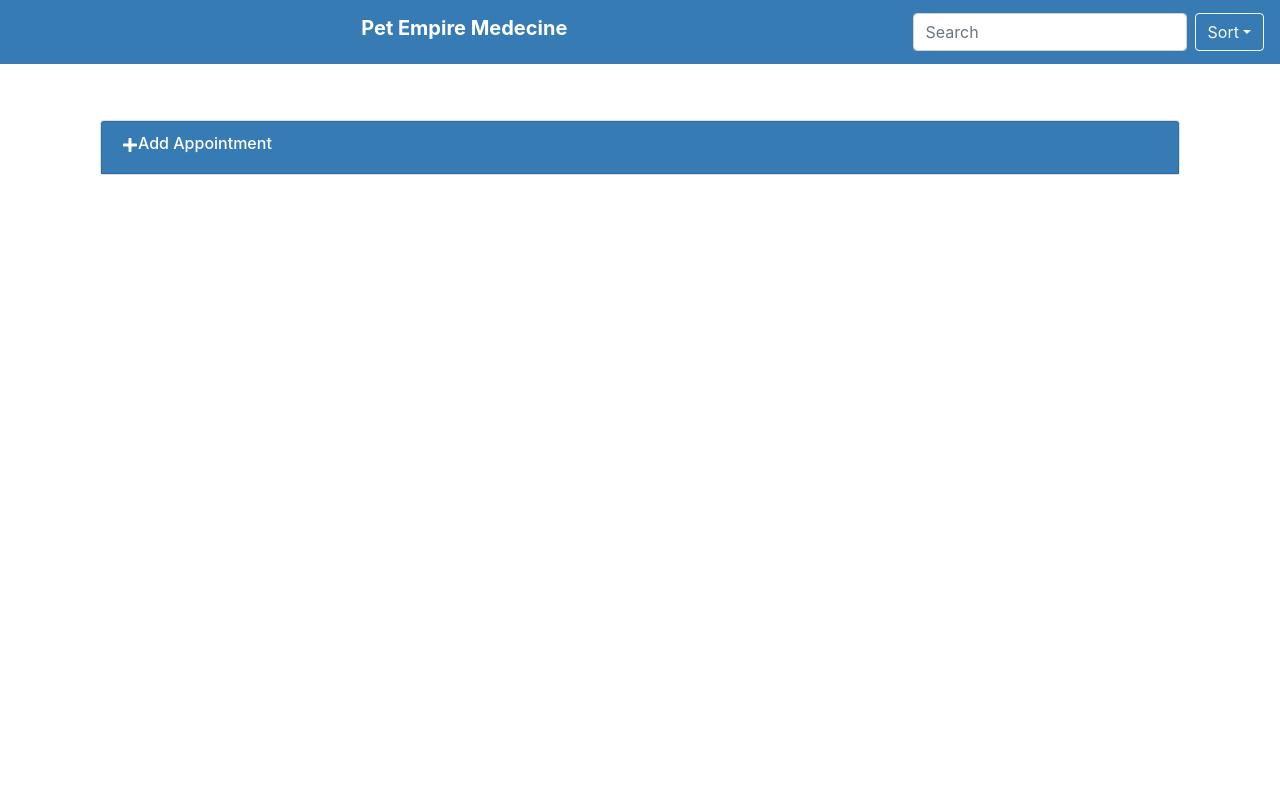
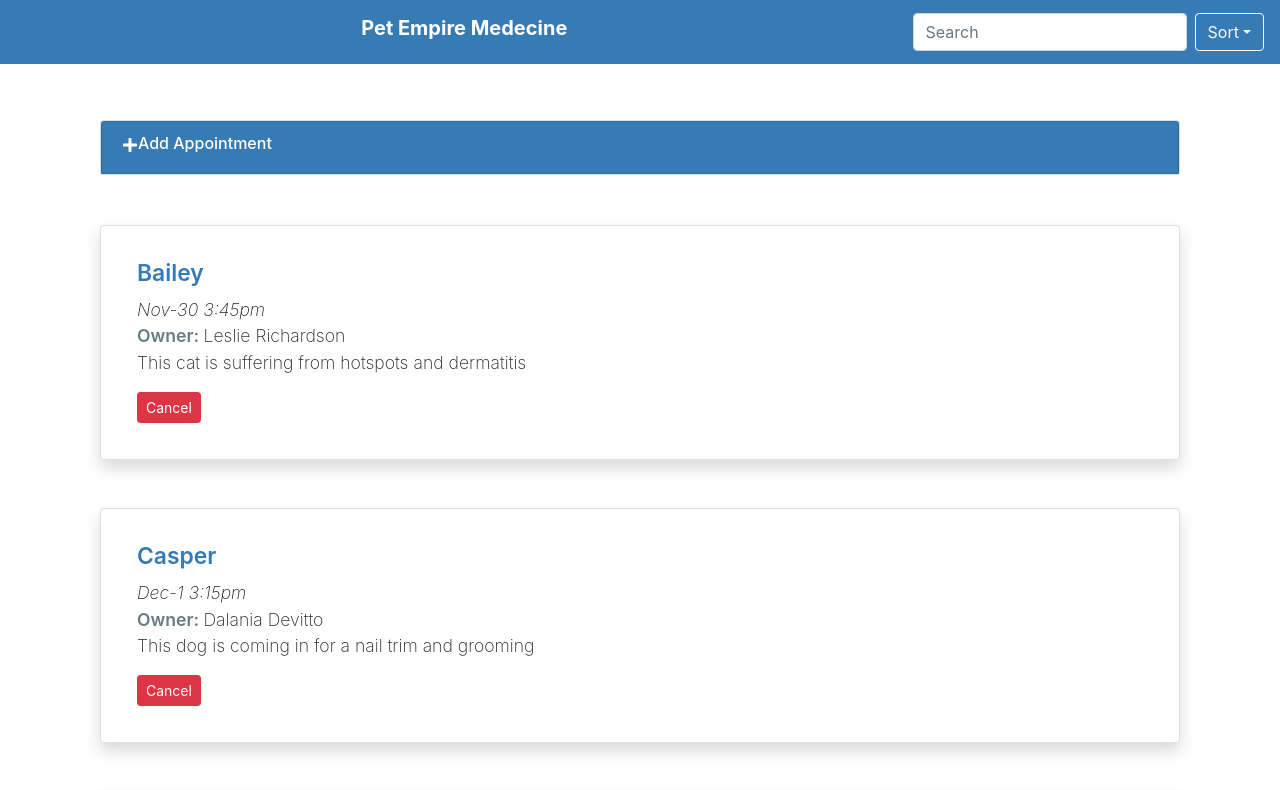
Before and after one commit to rajkamalnehul/Appointments, a React (Create React App) app: page / in a window 1280 px wide. Shown: the top 790 px of the page. Built offline with nearby package versions, Linux system fonts and the light colour scheme.

Commit message:
Complete Project

```diff
--- a/src/components/App.js
+++ b/src/components/App.js
@@ -22,13 +22,13 @@ class App extends Component {
 
   querry=(querryText)=>{
     this.setState({searchField:querryText});
-  }
+    }
 
 
   changeOrder= (order,direction)=>{
 
-    this.setState({orderBy:order})
-    this.setState({orderDirection:direction})
+    this.setState({orderBy:order});
+    this.setState({orderDirection:direction});
   }
 
 
@@ -90,7 +90,7 @@ class App extends Component {
        order = -1;
       }
 
-       filteredApts.sort((a, b) => {
+       filteredApts=filteredApts.sort((a, b) => {
       if (
        a[this.state.orderBy].toLowerCase() <
        b[this.state.orderBy].toLowerCase()
@@ -99,17 +99,21 @@ class App extends Component {
        } else {
        return 1 * order;
        }
-     })
-
-     const{myAppointments,searchField}= this.state;
-
-     const filteredArray =myAppointments.filter(eachItem => {
+     }).filter(eachItem => {
         return(
        eachItem['petName']
        .toLowerCase()
-       .includes(searchField.toLowerCase())
-     )
+       .includes(this.state.searchField.toLowerCase()) ||
+       eachItem['ownerName']
+       .toLowerCase()
+       .includes(this.state.searchField.toLowerCase()) ||
+       eachItem['aptNotes']
+       .toLowerCase()
+       .includes(this.state.searchField.toLowerCase())
+
+        )
      });
+
 
     return (
       <main className="page bg-white" id="petratings">
@@ -119,7 +123,8 @@ class App extends Component {
               <div className="container">
                 <SearchAppointments orderBy={this.state.orderBy} orderDirection={this.state.orderDirection} changeOrder={this.changeOrder}  handleChange={this.querry} />
                 <AddAppointments formdisplay={this.state.formDisplay} toggleForm={this.toggleform} addAppointments={this.addAppointments}/>
-                <ListAppointments  appointments={filteredArray} deleteAppointments={this.deleteappointments }/>
+                <ListAppointments  appointments={filteredApts} deleteAppointments={this.deleteappointments }/>
+
               </div>
             </div>
           </div>
```
Also changed, not shown: src/components/ListAppointments.js (+0 -20 lines).
